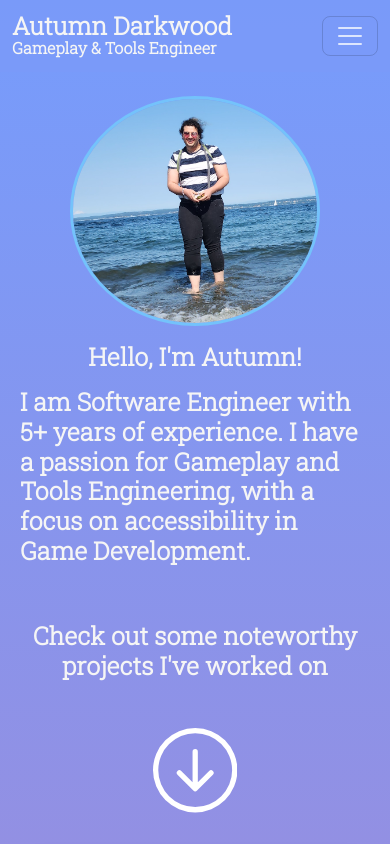
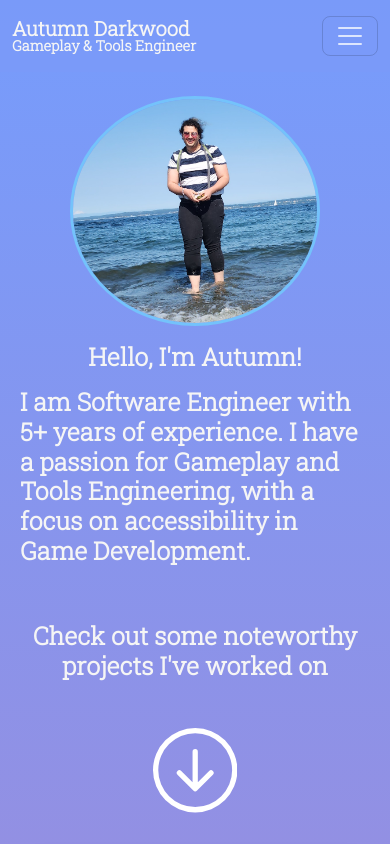
Before and after one commit to Addikins/Portfolio, a plain HTML site: page index.html in a window 390 px wide. Shown: the top 844 px of the page. Drawn offline with nearby package versions, Linux system fonts and the light colour scheme.

Commit message:
Fix dynamic navbar title text

```diff
--- a/index.html
+++ b/index.html
@@ -29,11 +29,12 @@
     <nav class="navbar sticky-top navbar-expand-sm py-sm-1">
       <div class="container">
         <a
-          class="mx-md-4 py-0 h2 text-decoration-none lh-1 text-wrap nav-title mb-0"
+          class="mx-md-4 py-0 h2 text-decoration-none lh-1 text-wrap mb-0"
+          id="nav-title"
           href="#"
         >
           Autumn Darkwood
-          <small class="fs-6 pt-0"> Gameplay & Tools Engineer</small>
+          <small class="pt-0"> Gameplay & Tools Engineer</small>
         </a>
         <button
           class="navbar-toggler"
--- a/style.css
+++ b/style.css
@@ -61,10 +61,24 @@ a:hover {
 .intro {
   text-shadow: var(--title-text-shadow);
 }
-.nav-title {
+#nav-title {
   max-width: 300px;
   line-height: 0.75 !important;
 }
+#nav-title small {
+  font-size: 1rem;
+}
+@media (max-width: 576px) {
+  #nav-title {
+    /* Default h3 size */
+    font-size: calc(1.2rem + 0.2vw);
+  max-width: 200px;
+  }
+  #nav-title small {
+    font-size: 0.9rem;
+  }
+}
+
 .navbar-brand {
   line-height: 2em;
 }
```
